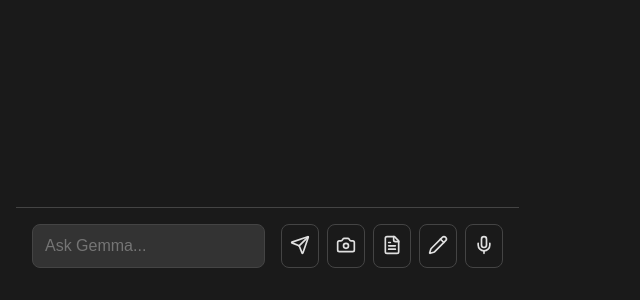
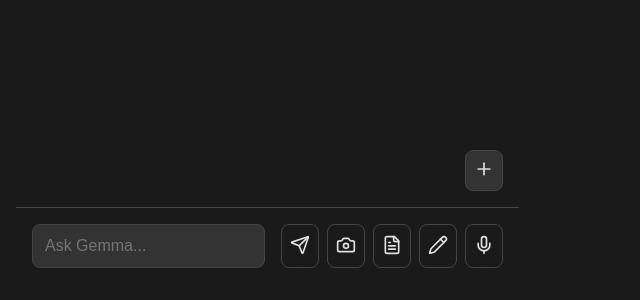
Before and after one commit to besch/gemma-chrome-extension, a React (Vite) app: page / in a window 1280 px wide. Shown: the part 500-800 px from the top of the page, without its empty margins (0-640 px from the left). Built offline with nearby package versions, Linux system fonts and the light colour scheme.

Commit message:
new chat button styles

```diff
--- a/src/App.css
+++ b/src/App.css
@@ -30,10 +30,32 @@ body {
   overflow-y: auto;
 }
 
+.new-chat-btn {
+  position: absolute; /* Changed to absolute */
+  bottom: 1rem; /* Distance from the bottom of the messages container */
+  right: 1rem;
+  background-color: var(--secondary-color); /* Solid background */
+  border: 1px solid var(--border-color);
+  color: var(--text-color);
+  padding: 0.5rem;
+  border-radius: 0.5rem;
+  cursor: pointer;
+  transition: background-color 0.2s, color 0.2s;
+  z-index: 10; /* Ensure it's above messages */
+}
+
+.new-chat-btn:hover {
+  background-color: var(--hover-color);
+}
+
 .messages {
   flex-grow: 1;
   overflow-y: auto;
   padding-right: 1rem; /* For scrollbar */
+  position: relative; /* Make .messages a positioning context */
+  display: flex; /* Enable flexbox for align-self on button */
+  flex-direction: column; /* Stack messages vertically */
+  padding-bottom: 3rem; /* Add padding to make space for the button */
 }
 
 .message {
--- a/src/App.tsx
+++ b/src/App.tsx
@@ -1,7 +1,7 @@
 import { useState, useEffect } from "react";
 import ReactMarkdown from 'react-markdown';
 import remarkGfm from 'remark-gfm';
-import { Camera, FileText, Send, Pencil, Mic } from "lucide-react";
+import { Camera, FileText, Send, Pencil, Mic, Plus } from "lucide-react";
 import "./App.css";
 
 // Helper to crop a base64 PNG dataUrl to a given rectangle
@@ -355,6 +355,17 @@ function App() {
               )}
             </div>
           ))}
+          <button
+            className="new-chat-btn"
+            onClick={() => {
+              setMessages([]);
+              setCapturedImage(null);
+            }}
+            disabled={loading}
+            title="Start New Chat"
+          >
+            <Plus size={20} />
+          </button>
         </div>
         <div className="input-area">
           <input
```
